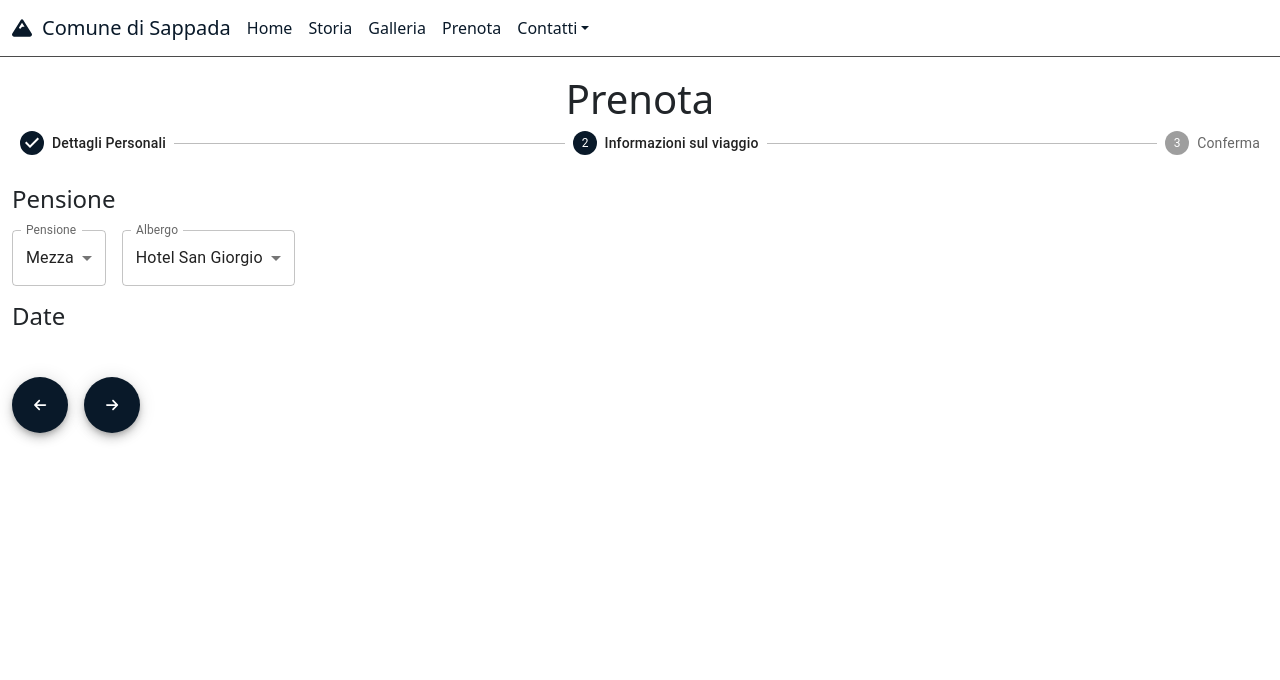
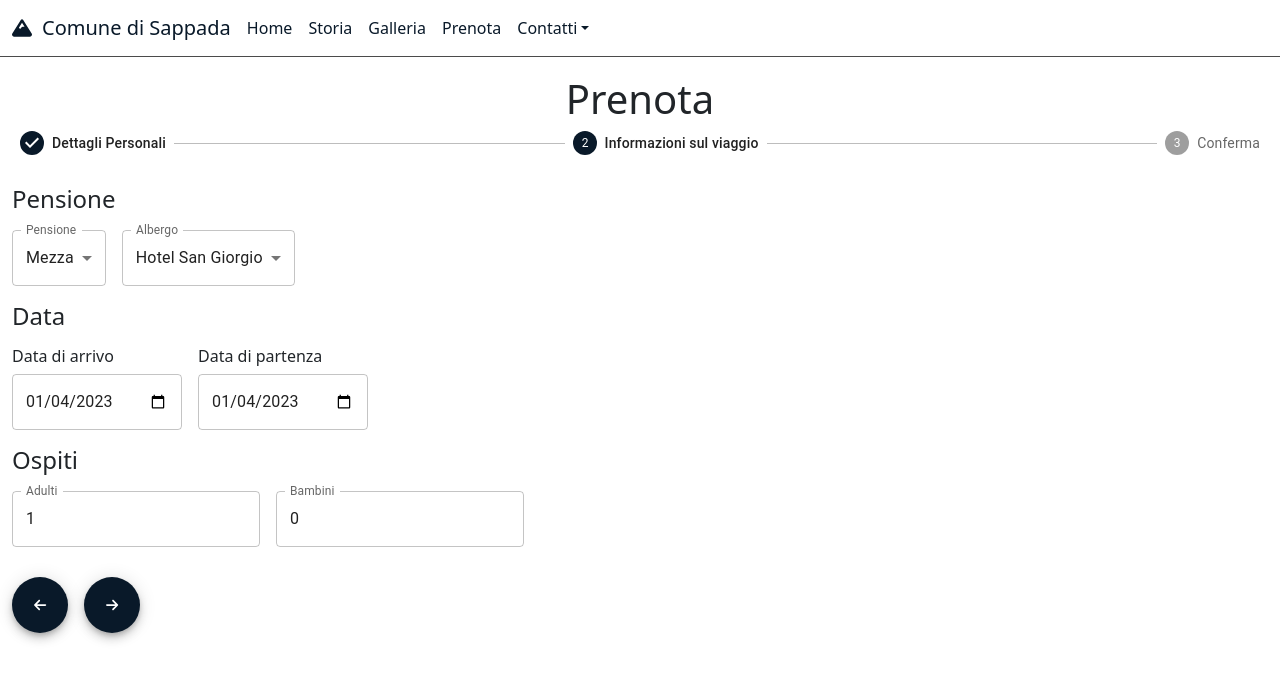
Before and after one commit to MrFreex/progetto-borghi-react, a React (Vite) app: page /book in a window 1280 px wide. Both pictures are taken after a click on the button 112 px from the left and 444 px from the top of the page. Shown: the top 680 px of the page. Built offline with nearby package versions, Linux system fonts and the light colour scheme.

Commit message:
Second booking page

```diff
--- a/src/pages/Book.tsx
+++ b/src/pages/Book.tsx
@@ -1,73 +1,97 @@
-import { Fab, Stepper, FormControl, Stack, Tooltip, StepLabel, Step, TextField, Autocomplete, Select, MenuItem, InputLabel } from "@mui/material"
-import { Component, FunctionComponent, useState } from "react"
-import { Container } from "react-bootstrap"
-import styled from "styled-components"
+import {
+	Fab,
+	Stepper,
+	FormControl,
+	Stack,
+	Tooltip,
+	StepLabel,
+	Step,
+	TextField,
+	Autocomplete,
+	Select,
+	MenuItem,
+	InputLabel,
+	Input,
+	Slider,
+} from "@mui/material";
+import { Component, FunctionComponent, useState } from "react";
+import { Container } from "react-bootstrap";
+import styled from "styled-components";
 
-import { FontAwesomeIcon } from "@fortawesome/react-fontawesome"
-import { faArrowRight, faArrowLeft } from "@fortawesome/free-solid-svg-icons"
-import { motion } from "framer-motion"
+import { FontAwesomeIcon } from "@fortawesome/react-fontawesome";
+import { faArrowRight, faArrowLeft } from "@fortawesome/free-solid-svg-icons";
+import { motion } from "framer-motion";
 
 const PageTitle = styled.h1`
 	text-align: center;
-`
+`;
 
 const StepContent = styled.div`
 	margin: 30px 0;
-`
+`;
 
-type StringIndexed = { [key:string] : string }
+type StringIndexed = { [key: string]: string | number };
 
 interface StepProps {
-    setData: (data: StringIndexed) => any
-    data: StringIndexed
+	setData: (data: StringIndexed) => any;
+	data: StringIndexed;
 }
 
 const PersonalInfoStep = (props: StepProps) => {
-    const {data,setData} = props;
+	const { data, setData } = props;
 
 	const setByKey = (k: string, v: string) => {
 		setData({
 			...data,
-            [k] : v
-        })
-    }
+			[k]: v,
+		});
+	};
 
-    return <Stack spacing={2}>
+	return (
+		<Stack spacing={2}>
 			<h4>Dati personali</h4>
 			<Stack direction="row" spacing={2}>
-            <TextField value={data["name"]} onChange={(el) => setByKey("name", el.target.value) } variant="standard" label="Nome" />
-            <TextField value={data["surname"]} onChange={(el) => setByKey("surname", el.target.value) } variant="standard" label="Cognome" />
+				<TextField value={data["name"]} onChange={(el) => setByKey("name", el.target.value)} variant="standard" label="Nome" />
+				<TextField value={data["surname"]} onChange={(el) => setByKey("surname", el.target.value)} variant="standard" label="Cognome" />
 			</Stack>
 			<h4>Contatti</h4>
 			<Stack direction="row" spacing={2}>
-            <TextField value={data["phone"]} onChange={(el) => setByKey("phone", el.target.value) } type="tel" variant="standard" label="Numero di telefono" />
-            <TextField value={data["email"]} onChange={(el) => setByKey("email", el.target.value) } type="email" variant="standard" label="Email" />
+				<TextField
+					value={data["phone"]}
+					onChange={(el) => setByKey("phone", el.target.value)}
+					type="tel"
+					variant="standard"
+					label="Numero di telefono"
+				/>
+				<TextField value={data["email"]} onChange={(el) => setByKey("email", el.target.value)} type="email" variant="standard" label="Email" />
 			</Stack>
 		</Stack>
-}
+	);
+};
 
 const TripInfoStep = (props: StepProps) => {
-    const {data,setData} = props;
-    const setByKey = (k: string, v: string) => {
+	const { data, setData } = props;
+	const setByKey = (k: string, v: string | number) => {
 		setData({
 			...data,
-            [k] : v
-        })
-    }
+			[k]: v,
+		});
+	};
 
-    return <Stack spacing={2}>
+	return (
+		<Stack spacing={2}>
 			<h4>Pensione</h4>
 			<Stack spacing={2} direction="row">
 				<FormControl>
 					<InputLabel>Pensione</InputLabel>
-                <Select label="Pensione" defaultValue="half" onChange={(ev) => setByKey("stayPlan", ev.target.value)} value={props.data.stayPlan}>
+					<Select label="Pensione" onChange={(ev) => setByKey("stayPlan", ev.target.value)} value={props.data.stayPlan}>
 						<MenuItem value={"half"}>Mezza</MenuItem>
 						<MenuItem value={"full"}>Completa</MenuItem>
 					</Select>
 				</FormControl>
 				<FormControl>
 					<InputLabel>Albergo</InputLabel>
-                <Select defaultValue={"Hotel San Giorgio"} label="Albergo" onChange={(ev) => setByKey("hotel", ev.target.value)} value={props.data.hotel}>
+					<Select label="Albergo" onChange={(ev) => setByKey("hotel", ev.target.value)} value={props.data.hotel}>
 						<MenuItem value={"Hotel San Giorgio"}>Hotel San Giorgio</MenuItem>
 						<MenuItem value={"Villa d'Este"}>Villa d'Este</MenuItem>
 						<MenuItem value={"Hotel Giardino di Roma"}>Hotel Giardino di Roma</MenuItem>
@@ -91,38 +115,116 @@ const TripInfoStep = (props: StepProps) => {
 					</Select>
 				</FormControl>
 			</Stack>
-        <h4>Date</h4>
+			<h4>Data</h4>
 			<Stack spacing={2} direction="row">
 				<FormControl>
-                <InputLabel>Data di arrivo</InputLabel>
+					<h6>Data di arrivo</h6>
+					<TextField
+                        onChange={(ev) => setByKey("arrival", ev.target.value)}
 
+						onBlur={(ev) => {
+							if ((data.departure && new Date(ev.target.value).getTime() < new Date(data.departure).getTime()) || !data.departure) {
+								setByKey("arrival", ev.target.value);
+							} else {
+                                setByKey("arrival", data.departure)
+                            }
+						}}
+
+                        value={data.arrival}
+
+                        type="date"
+					/>
+				</FormControl>
+				<FormControl>
+					<h6>Data di partenza</h6>
+					<TextField
+                        onChange={(ev) => setByKey("departure", ev.target.value)}
+						onBlur={(ev) => {
+                            if ((data.arrival && new Date(ev.target.value).getTime() > new Date(data.arrival).getTime()) || !data.arrival) {
+								setByKey("departure", ev.target.value);
+							} else {
+                                setByKey("departure", data.arrival)
+                            }
+						}}
+
+                        value={data.departure}
+
+						type="date"
+					/>
 				</FormControl>
 			</Stack>
+            <h4>Ospiti</h4>
+			<Stack spacing={2} direction="row">
+                <Tooltip title="Almeno un adulto deve essere presente">
+                    <TextField
+                        onChange={(ev) => {
+                            if (Number(ev.target.value) > 0) {
+                                setByKey("adults", ev.target.value);
+                            }
+                        }}
+                        value={props.data.adults}
+                        label="Adulti"
+                        type="number"
+                    />
+                </Tooltip>
+
+				<TextField
+					onChange={(ev) => {
+						if (Number(ev.target.value) >= 0) {
+							setByKey("kids", ev.target.value);
+						}
+					}}
+					value={props.data.kids}
+					label="Bambini"
+					type="number"
+				/>
 			</Stack>
+		</Stack>
+	);
+};
+
+type ConfirmationProps = {
+    state : [StringIndexed, React.Dispatch<React.SetStateAction<StringIndexed>>][]
+};
+
+const ConfirmationStep = (props : ConfirmationProps) => {
+    return <>
+    </>
 }
 
 export const Book = () => {
-    const [activeStep, setActiveStep] = useState(0)
+	const [activeStep, setActiveStep] = useState(0);
+
+    const today = new Date().toLocaleString("it", { day: "2-digit", year: "numeric", month: "2-digit" }).split("/").reverse().join("-")
 
 	const StepsState = [
 		useState<StringIndexed>({}),
-        useState<StringIndexed>({})
-    ]
+		useState<StringIndexed>({
+			kids: 0,
+			adults: 1,
+			stayPlan: "half",
+			hotel: "Hotel San Giorgio",
+            arrival: today,
+            departure: today
+		}),
+	];
 
-    const Steps : ((props : StepProps) => JSX.Element)[] = [
-        PersonalInfoStep,
-        TripInfoStep
-    ];
+	const Steps: ((props: StepProps) => JSX.Element)[] = [PersonalInfoStep, TripInfoStep];
 
 	const gen = () => {
 		const Component = Steps[activeStep];
 
-        return <motion.div key={activeStep} initial={{ opacity: 0 }} animate={{ opacity:1 }} transition={{ duration: 0.3, delay: 0 }}>
+		return activeStep < StepsState.length ? (
+			<motion.div key={activeStep} initial={{ opacity: 0 }} animate={{ opacity: 1 }} transition={{ duration: 0.3, delay: 0 }}>
 				<Component data={StepsState[activeStep][0]} setData={StepsState[activeStep][1]} />
 			</motion.div>
-    }
+		) : <motion.div key={activeStep} initial={{ opacity: 0 }} animate={{ opacity: 1 }} transition={{ duration: 0.3, delay: 0 }}>
+            <ConfirmationStep state={StepsState} />
+        </motion.div>;
+	};
 
-    return <Container style={{ marginTop: "75px", maxWidth: "1900px" }}>
+	return (
+		<Container style={{ marginTop: "75px", maxWidth: "1900px" }}>
 			<PageTitle>Prenota</PageTitle>
 			<Stepper activeStep={activeStep}>
 				<Step>
@@ -135,18 +237,19 @@ export const Book = () => {
 					<StepLabel>Conferma</StepLabel>
 				</Step>
 			</Stepper>
-        <StepContent>
-            {
-                gen()
-            }
-        </StepContent>
+			<StepContent>{gen()}</StepContent>
 			<Stack direction="row" spacing={2}>
 				<Tooltip title="Precedente">
-                <Fab onClick={() => setActiveStep(activeStep > 0 ? activeStep - 1 : activeStep)} color="primary"><FontAwesomeIcon icon={faArrowLeft}/></Fab>
+					<Fab onClick={() => setActiveStep(activeStep > 0 ? activeStep - 1 : activeStep)} color="primary">
+						<FontAwesomeIcon icon={faArrowLeft} />
+					</Fab>
 				</Tooltip>
 				<Tooltip title="Successivo">
-                <Fab onClick={() => setActiveStep(activeStep < 3 ? activeStep + 1 : activeStep)} color="primary"><FontAwesomeIcon icon={faArrowRight}/></Fab>
+					<Fab onClick={() => setActiveStep(activeStep < 3 ? activeStep + 1 : activeStep)} color="primary">
+						<FontAwesomeIcon icon={faArrowRight} />
+					</Fab>
 				</Tooltip>
 			</Stack>
 		</Container>
-}
+	);
+};
```
Lines whose indentation alone changed are shown as unchanged.
